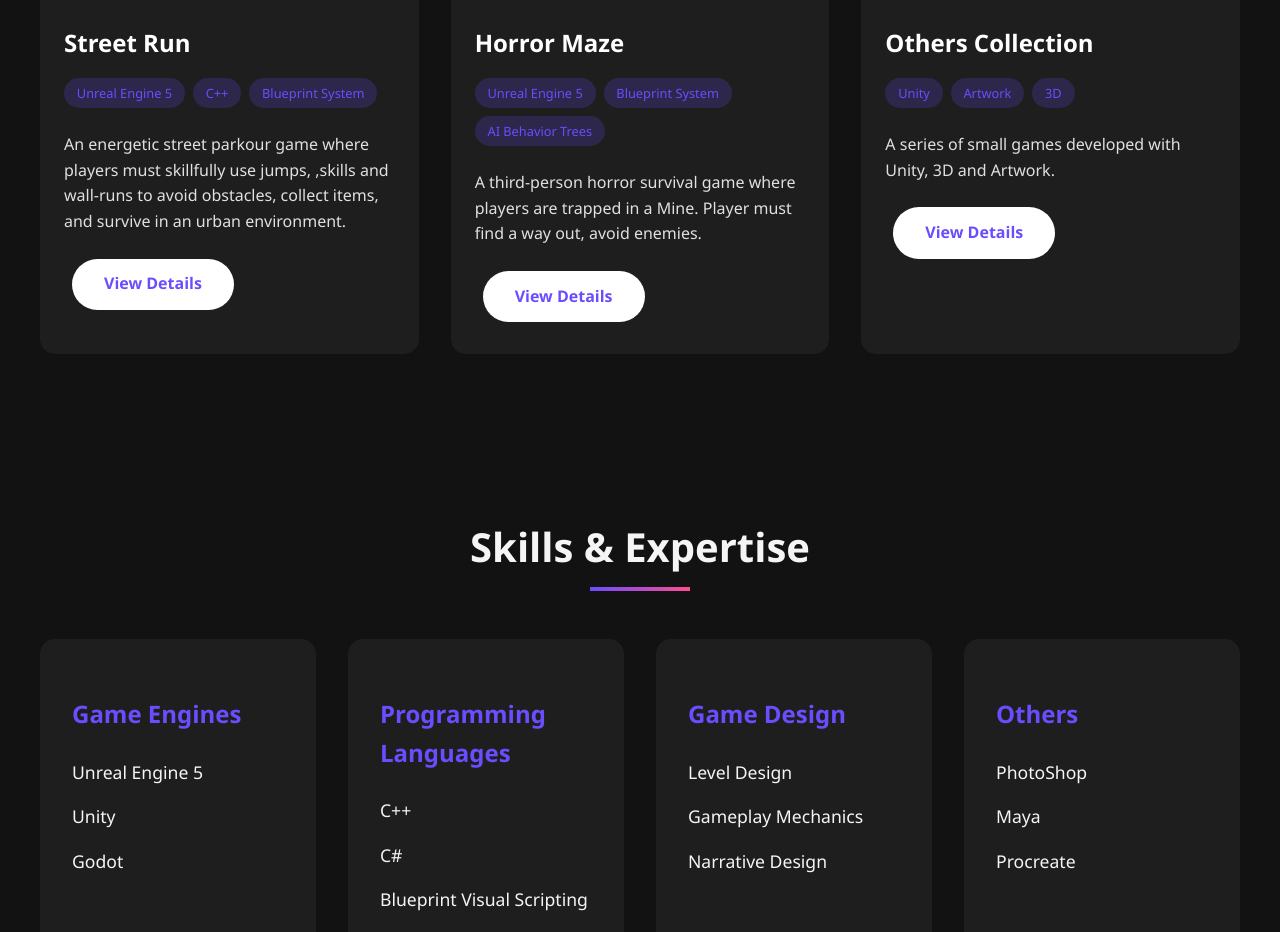
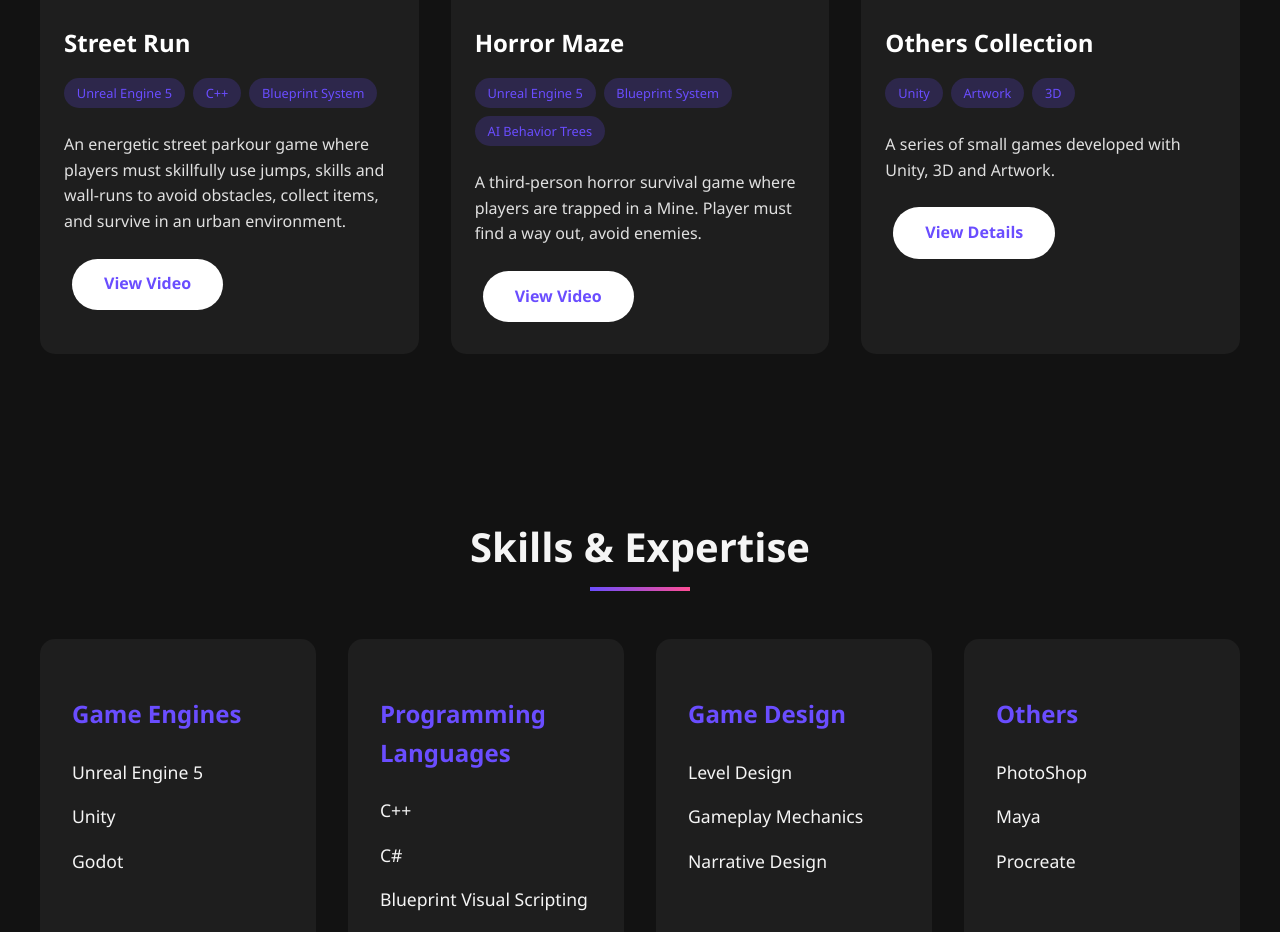
Before and after one commit to doggiekid/Lawliet12343.github.io, a plain HTML site: page index.html in a window 1280 px wide. Shown: the part 780-1712 px from the top of the page. Drawn offline with Linux system fonts and the light colour scheme.

Commit message:
Update index.html

```diff
--- a/index.html
+++ b/index.html
@@ -331,9 +331,9 @@
                         <span class="tech-tag">Blueprint System</span>
                     </div>
                     <p class="project-description">
-                        An energetic street parkour game where players must skillfully use jumps, ,skills and wall-runs to avoid obstacles, collect items, and survive in an urban environment.
+                        An energetic street parkour game where players must skillfully use jumps, skills and wall-runs to avoid obstacles, collect items, and survive in an urban environment.
                     </p>
-                    <a href="https://drive.google.com/file/d/1C3AuLU8CId7gBzfOOn2r-4vWbLDA5udt/view?usp=drive_link" target="_blank" class="btn">View Details</a>
+                    <a href="https://drive.google.com/file/d/1S1QFmFTQOJCFREpodCyM19aslzye_jsN/preview" target="_blank" class="btn">View Video</a>
                 </div>
             </div>
 
@@ -351,7 +351,7 @@
                     <p class="project-description">
                         A third-person horror survival game where players are trapped in a Mine. Player must find a way out, avoid enemies.
                     </p>
-                    <a href="https://drive.google.com/file/d/17XkOyrK_CPDc2vJw3a2o4uikiDmQHudV/view?usp=drive_link" target="_blank" class="btn">View Details</a>
+                    <a href="https://drive.google.com/file/d/1IwUjTjWhfBYhhDz4Cvnyr9BXfRsd-FQ2/preview" target="_blank" class="btn">View Video</a>
                 </div>
             </div>
 
@@ -500,7 +500,6 @@
         <div class="social-links">
             <a href="https://www.linkedin.com/in/lim-leon-77030029b/" target="_blank">LinkedIn</a>
         </div>
-
     </footer>
 </body>
 </html>
```
